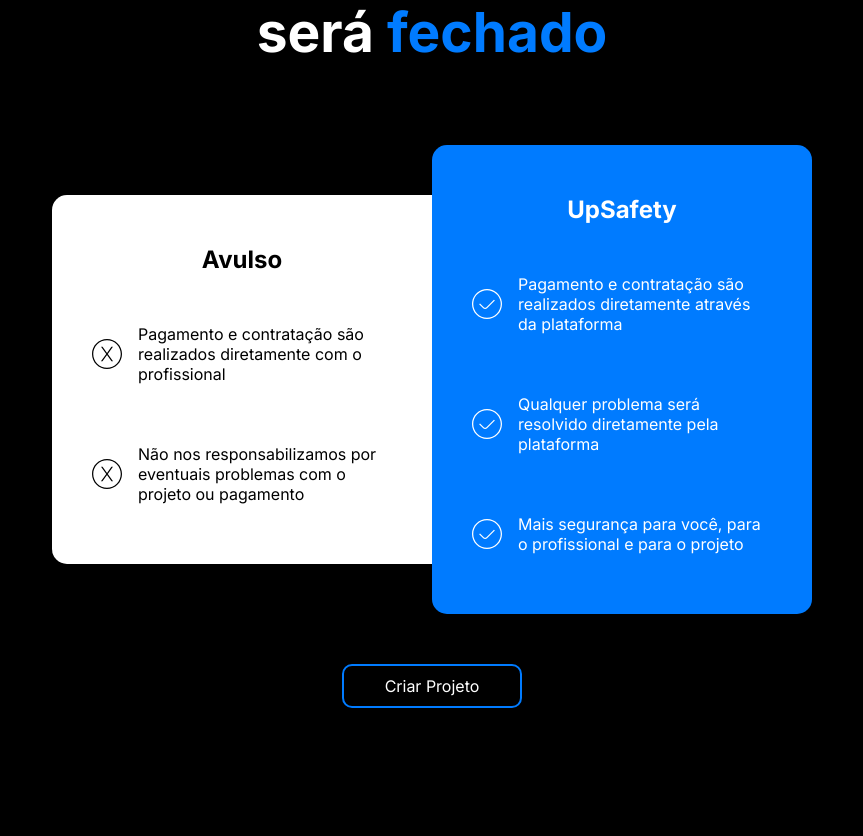
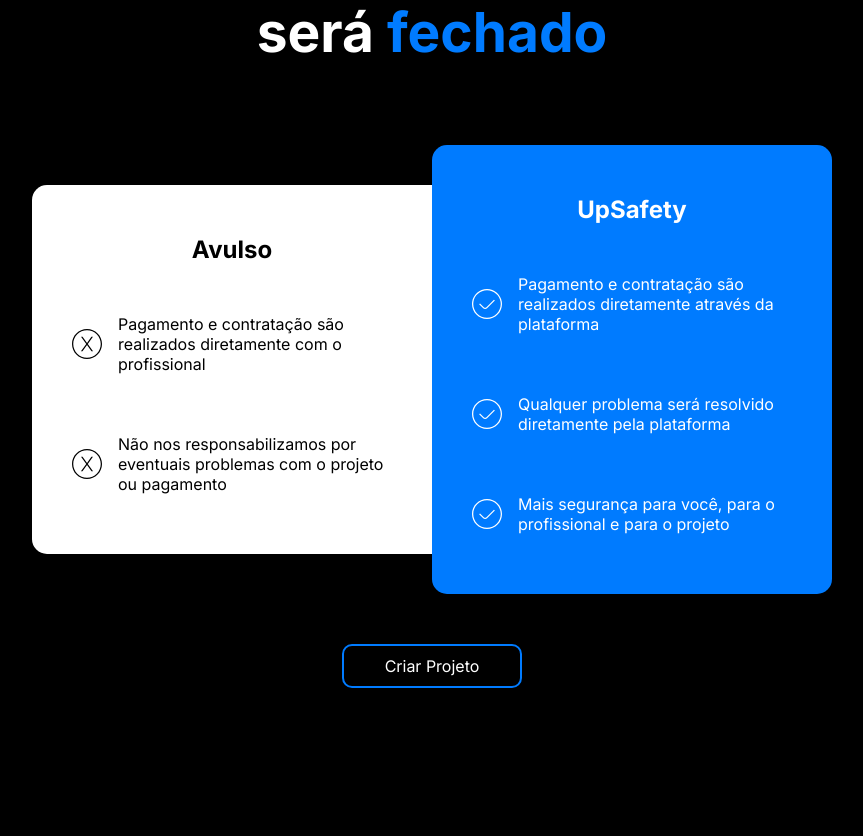
Before and after one commit to rafaelpequino/up-find, a React (Create React App) app: page /upfinder in a window 1280 px wide. Shown: the part 1986-2822 px from the top of the page, without its empty margins (208-1071 px from the left). Built offline with nearby package versions, Linux system fonts and the light colour scheme.

Commit message:
Ajustes de tamanho para responsividade em Plans e Title

```diff
--- a/src/components/Plans/index.js
+++ b/src/components/Plans/index.js
@@ -17,12 +17,12 @@
 `
 
 const PlansComparison = styled.div`
-    width: calc(100% - 80px);
+    width: 100%;
     max-width: 800px;
     margin: auto;
     display: flex;
     align-items: center;
-    padding: 50px 20px;
+    padding: 50px 0;
 
     @media (max-width: 768px) {
         flex-direction: column;
--- a/src/components/Title/index.js
+++ b/src/components/Title/index.js
@@ -14,6 +14,10 @@
     }
 
     @media (max-width: 768px) {
-        font-size: 45px };
+        font-size: 45px;
+    }
+
+    @media (max-width: 500px) {
+        font-size: 35px;
     }
 `
```
